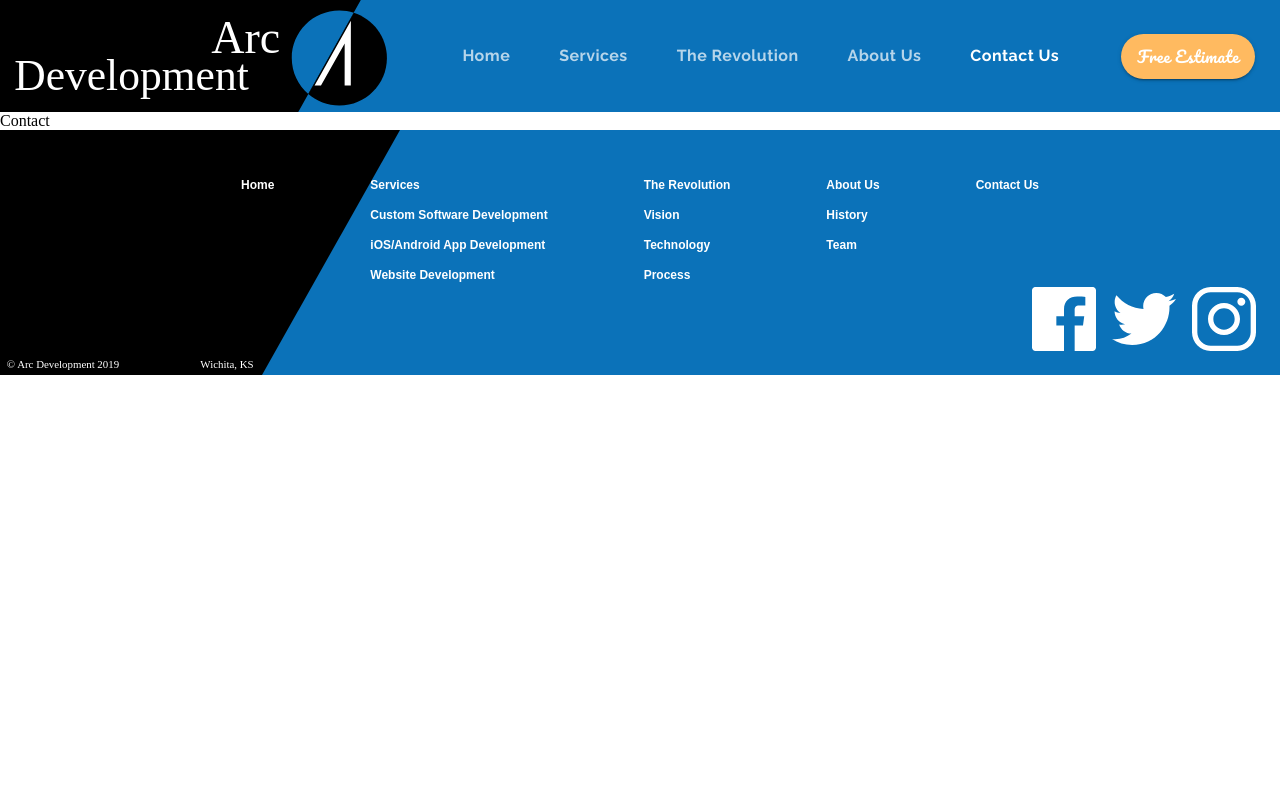
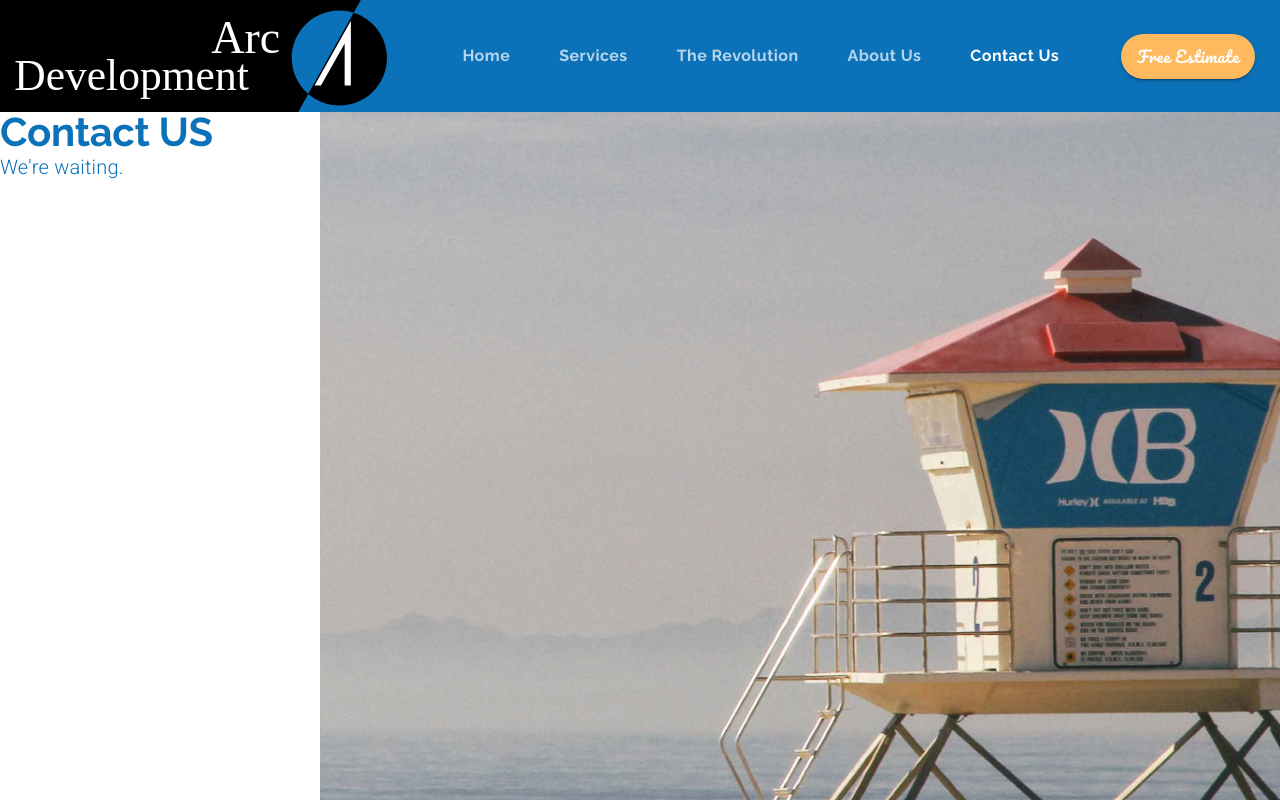
Before and after one commit to toshi-c-udemy/MaterialUIandReactJS-ArcDevelopment, a React (Create React App) app: page /contact in a window 1280 px wide. Shown: the top 800 px of the page. Built offline with nearby package versions, Linux system fonts and the light colour scheme.

Commit message:
【セクション7】109. Using TextFields - Setup
On branch MaterialUIandReactJS/Section7-Inputs
Changes to be committed:
	modified:   src/components/App.js
	new file:   src/components/Contact.js

```diff
--- a/src/components/App.js
+++ b/src/components/App.js
@@ -12,6 +12,7 @@ import MobileApps from './MobileApps';
 import Websites from './Websites';
 import Revolution from './Revolution';
 import About from './About';
+import Contact from './Contact';
 
 function App() {
   const [selectedIndex, setSelectedIndex] = useState(0);
@@ -76,7 +77,13 @@ function App() {
               <About {...props} setValue={setValue} setSelectedIndex={setSelectedIndex} />
             )}
           />
-          <Route exact path='/contact' component={() => <div>Contact</div>} />
+          <Route
+            exact
+            path='/contact'
+            render={(props) => (
+              <Contact {...props} setValue={setValue} setSelectedIndex={setSelectedIndex} />
+            )}
+          />
           <Route exact path='/estimate' component={() => <div>Estimate</div>} />
         </Switch>
         <Footer setValue={setValue} setSelectedIndex={setSelectedIndex} />
--- /dev/null
+++ b/src/components/Contact.js
@@ -0,0 +1,36 @@
+import React from 'react';
+import { Link } from 'react-router-dom';
+import { makeStyles, useTheme, Grid, Typography, Button, TextField } from '@material-ui/core';
+
+import background from '../assets/background.jpg';
+
+const useStyles = makeStyles((theme) => ({
+  background: {
+    backgroundImage: `url(${background})`,
+    backgroundPosition: 'center',
+    backgroundSize: 'cover',
+    backgroundRepeat: 'no-repeat',
+    height: '60em',
+  },
+}));
+
+export default function Contact() {
+  const classes = useStyles();
+  const theme = useTheme();
+
+  return (
+    <Grid container direction='row'>
+      <Grid item container direction='column' lg={3}>
+        <Grid item>
+          <Typography variant='h2' style={{ lineHeight: 1 }}>
+            Contact US
+          </Typography>
+          <Typography variant='body1' style={{ color: theme.palette.common.blue }}>
+            We're waiting.
+          </Typography>
+        </Grid>
+      </Grid>
+      <Grid item container className={classes.background} lg={9}></Grid>
+    </Grid>
+  );
+}
```
